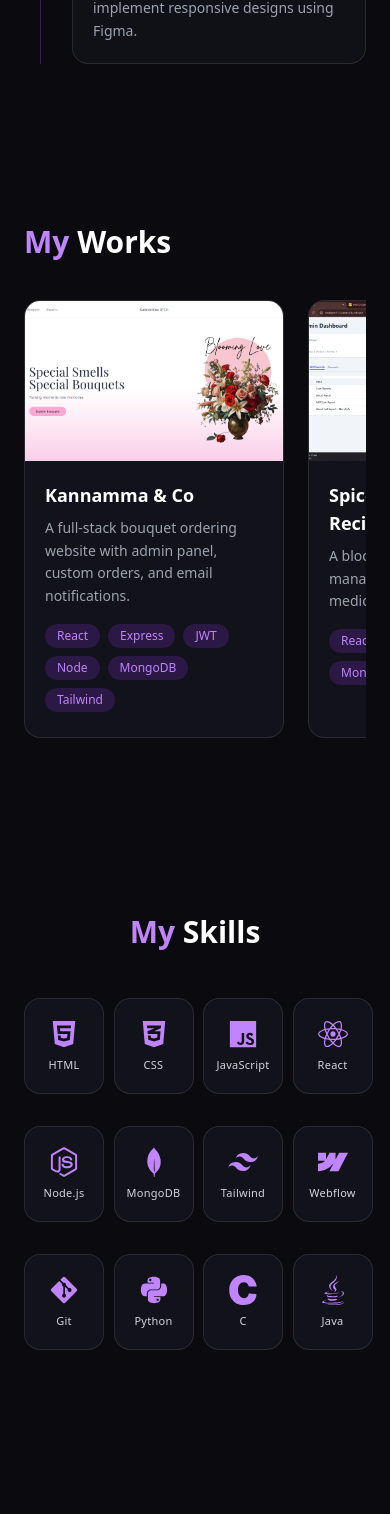
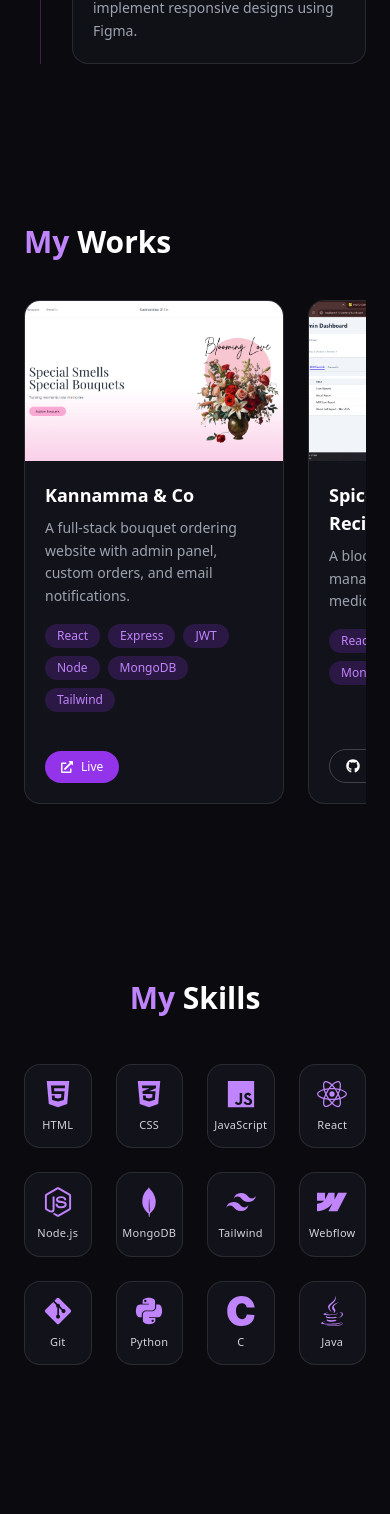
Before and after one commit to Manoj-velmurugan/portfolio, a React (Vite) app in the folder client/: page / in a window 390 px wide. Shown: the part 2346-3860 px from the top of the page. Built offline with nearby package versions, Linux system fonts and the light colour scheme.

Commit message:
changed UI of project card for smaller screens and modified the size of the skills box

```diff
--- a/client/src/sections/Projects.jsx
+++ b/client/src/sections/Projects.jsx
@@ -58,10 +58,7 @@ export default function Projects() {
   };
 
   return (
-    <section
-      id="projects"
-      className="py-20 sm:py-24 md:py-28 bg-[#0b0b0f]"
-    >
+    <section id="projects" className="py-20 sm:py-24 md:py-28 bg-[#0b0b0f]">
       <div className="max-w-7xl mx-auto px-6">
         {/* Header */}
         <div className="flex items-center justify-between mb-10 sm:mb-12">
@@ -69,7 +66,7 @@ export default function Projects() {
             <span className="text-purple-400">My</span> Works
           </h2>
 
-          {/* Arrows (desktop only) */}
+          {/* Desktop arrows */}
           <div className="hidden md:flex gap-4">
             <button
               onClick={() => scroll("left")}
@@ -89,27 +86,12 @@ export default function Projects() {
         {/* Slider */}
         <div
           ref={sliderRef}
-          className="
-            flex gap-6 sm:gap-8
-            overflow-x-auto scroll-smooth
-            no-scrollbar
-            pb-4
-            snap-x snap-mandatory
-          "
+          className="flex gap-6 sm:gap-8 overflow-x-auto scroll-smooth no-scrollbar pb-4 snap-x snap-mandatory"
         >
           {projects.map((project, index) => (
             <div
               key={index}
-              className="
-                group
-                snap-start
-                min-w-[260px] sm:min-w-[300px] md:min-w-[360px]
-                bg-[#12121a]
-                border border-white/10
-                rounded-2xl
-                overflow-hidden
-                relative
-              "
+              className="group snap-start min-w-[260px] sm:min-w-[300px] md:min-w-[360px] bg-[#12121a] border border-white/10 rounded-2xl overflow-hidden relative flex flex-col"
             >
               {/* Image */}
               <div className="h-40 sm:h-44 md:h-48 overflow-hidden">
@@ -121,15 +103,16 @@ export default function Projects() {
               </div>
 
               {/* Content */}
-              <div className="p-5 sm:p-6">
+              <div className="p-5 sm:p-6 flex flex-col flex-1">
                 <h3 className="text-lg sm:text-xl font-semibold mb-2">
                   {project.title}
                 </h3>
+
                 <p className="text-gray-400 text-sm mb-4 leading-relaxed">
                   {project.desc}
                 </p>
 
-                <div className="flex flex-wrap gap-2">
+                <div className="flex flex-wrap gap-2 mb-4">
                   {project.tech.map((t, i) => (
                     <span
                       key={i}
@@ -139,10 +122,37 @@ export default function Projects() {
                     </span>
                   ))}
                 </div>
+
+                {/* MOBILE ACTION BUTTONS – STUCK TO BOTTOM */}
+                <div className="mt-auto pt-4 flex gap-3 md:hidden">
+                  {project.live && (
+                    <a
+                      href={project.live}
+                      target="_blank"
+                      rel="noopener noreferrer"
+                      className="flex items-center gap-2 px-4 py-2 rounded-full bg-purple-600 text-xs"
+                    >
+                      <FaExternalLinkAlt size={12} />
+                      Live
+                    </a>
+                  )}
+
+                  {project.github && (
+                    <a
+                      href={project.github}
+                      target="_blank"
+                      rel="noopener noreferrer"
+                      className="flex items-center gap-2 px-4 py-2 rounded-full border border-white/20 text-xs"
+                    >
+                      <FaGithub size={14} />
+                      GitHub
+                    </a>
+                  )}
+                </div>
               </div>
 
-              {/* Hover Overlay (desktop hover, mobile tap-safe) */}
-              <div className="absolute inset-0 bg-black/80 opacity-0 group-hover:opacity-100 transition flex items-center justify-center gap-4">
+              {/* DESKTOP HOVER OVERLAY */}
+              <div className="hidden md:flex absolute inset-0 bg-black/80 opacity-0 group-hover:opacity-100 transition items-center justify-center gap-4">
                 {project.live && (
                   <a
                     href={project.live}
--- a/client/src/sections/Skills.jsx
+++ b/client/src/sections/Skills.jsx
@@ -42,12 +42,13 @@ export default function Skills() {
           <div
             className="
               grid
-              grid-cols-4            /* ✅ mobile: 4 per row */
+              grid-cols-4
               sm:grid-cols-5
               md:grid-cols-6
-              gap-x-4 sm:gap-x-6 md:gap-x-10
-              gap-y-8 sm:gap-y-10 md:gap-y-14
+              gap-6 sm:gap-8 md:gap-12
+              place-items-center
               max-w-6xl
+              w-full
             "
           >
             {skills.map((skill, index) => (
@@ -55,10 +56,9 @@ export default function Skills() {
                 key={index}
                 className="
                   group
-                  w-20 h-24
-                  sm:w-24 sm:h-28
-                  md:w-32 md:h-36
-                  lg:w-40 lg:h-44
+                  w-full
+                  aspect-[4/5]
+                  max-w-[72px] sm:max-w-[88px] md:max-w-[120px] lg:max-w-[160px]
                   flex flex-col items-center justify-center gap-2
                   bg-[#12121a]
                   border border-white/10
```
